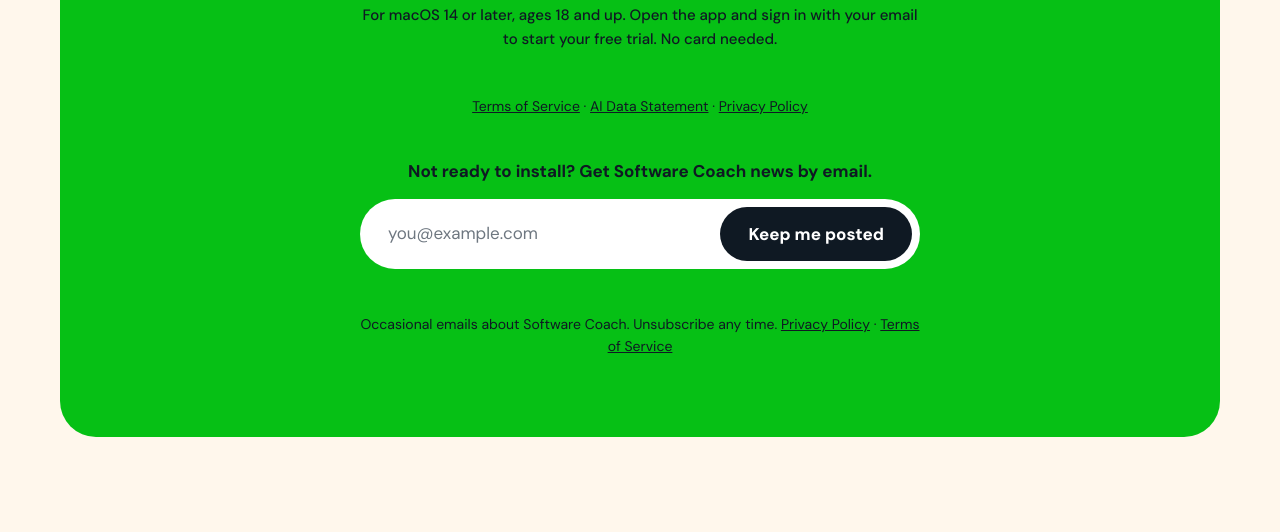
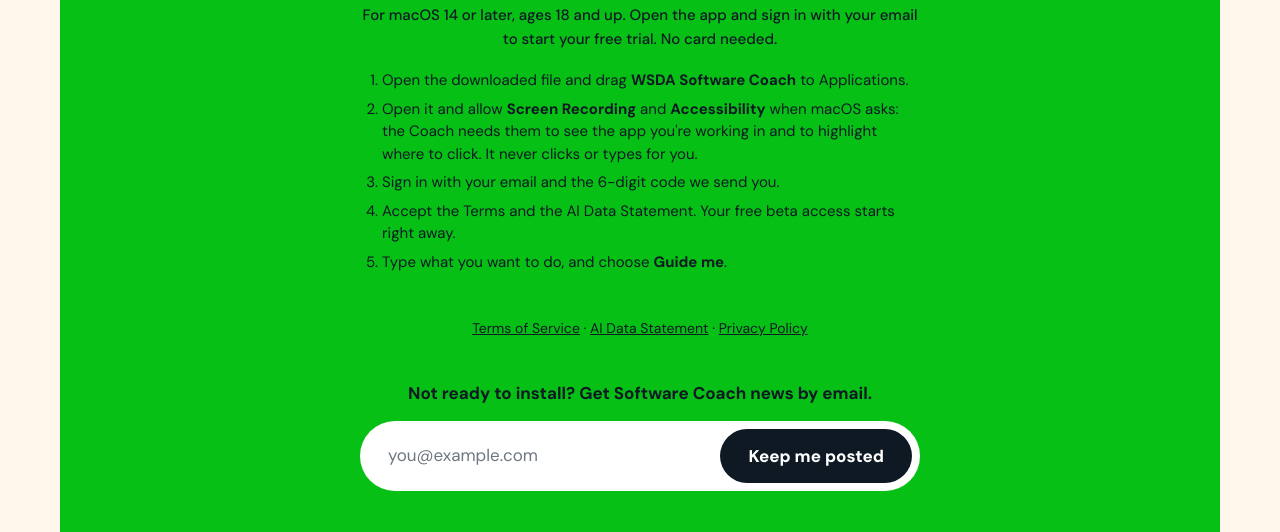
Before and after one commit to walterashields/wsdahomepage, a plain HTML site: page wsda-deploy/software-coach.html in a window 1280 px wide. Shown: the part 4073-4605 px from the top of the page. Drawn offline with Linux system fonts and the light colour scheme.

Commit message:
Software Coach launch: AI Data Statement v2 (BEFORE + NOW), first-run steps on the download panel
- software-coach/ai-data.html regenerated from wsda-tutor-next docs/legal (build-pages.mjs): Version 2, the
  screenshot a step was given on is kept in memory while the step is current and sent with its checks; never
  saved to disk. This is what app 0.3.3 and its access service do. Terms and Privacy regenerate identically.
- Download panel: five first-run steps (install, Screen Recording and Accessibility, email code, consent,
  Guide me), so a new user needs nothing from WSDA. Checked in Chromium at 1280 and 390 wide: no horizontal
  scroll, no script errors, the closed gate unchanged.
- Gates unchanged: downloads closed (data-downloads-open=false), updates list closed; pages stay noindex.

Co-Authored-By: Claude Opus 5.5 <noreply@anthropic.com>
Claude-Session: https://claude.ai/code/session_01RNsN4RBvaLZAoL57xHdUKN

```diff
--- a/wsda-deploy/assets/software-coach/coach.css
+++ b/wsda-deploy/assets/software-coach/coach.css
@@ -163,6 +163,8 @@ a:hover { color: var(--green-dark); }
 .form-msg { min-height: 1.5rem; margin-top: 12px; font-size: 16px; font-weight: 700; color: var(--ink); }
 .join-mac { margin-top: 6px; font-size: 15px; font-weight: 500; }
 .join-fine { margin-top: 8px; font-size: 14px; }
+.join-steps { margin: 18px auto 0; max-width: 560px; padding-left: 22px; text-align: left; font-size: 15px; line-height: 1.5; }
+.join-steps li + li { margin-top: 6px; }
 .join-fine a { color: var(--ink); }
 .download { margin: 38px auto 0; max-width: 560px; }
 .btn-download { min-height: 60px; padding: 0 36px; font-size: 18px; }
--- a/wsda-deploy/software-coach.html
+++ b/wsda-deploy/software-coach.html
@@ -215,6 +215,14 @@
              data-download-url="https://download.wsdalearning.ai/mac/latest"
              data-cta-id="download_mac" data-cta-location="join">Download free for Mac</a>
           <p class="join-mac">For macOS 14 or later, ages 18 and up. Open the app and sign in with your email to start your free trial. No card needed.</p>
+          <!-- Self-service first run (WSDA Software Coach 0.3.3): every step happens in the app; nothing is needed from WSDA. -->
+          <ol class="join-steps" aria-label="Getting started">
+            <li>Open the downloaded file and drag <strong>WSDA Software Coach</strong> to Applications.</li>
+            <li>Open it and allow <strong>Screen Recording</strong> and <strong>Accessibility</strong> when macOS asks: the Coach needs them to see the app you're working in and to highlight where to click. It never clicks or types for you.</li>
+            <li>Sign in with your email and the 6-digit code we send you.</li>
+            <li>Accept the Terms and the AI Data Statement. Your free beta access starts right away.</li>
+            <li>Type what you want to do, and choose <strong>Guide me</strong>.</li>
+          </ol>
           <p class="form-msg" id="download-msg" role="status" aria-live="polite"></p>
           <p class="join-fine"><a href="/software-coach/terms">Terms of Service</a> &middot; <a href="/software-coach/ai-data">AI Data Statement</a> &middot; <a href="/software-coach/privacy">Privacy Policy</a></p>
         </div>
```
Also changed, not shown: wsda-deploy/software-coach/ai-data.html (+3 -3 lines).
